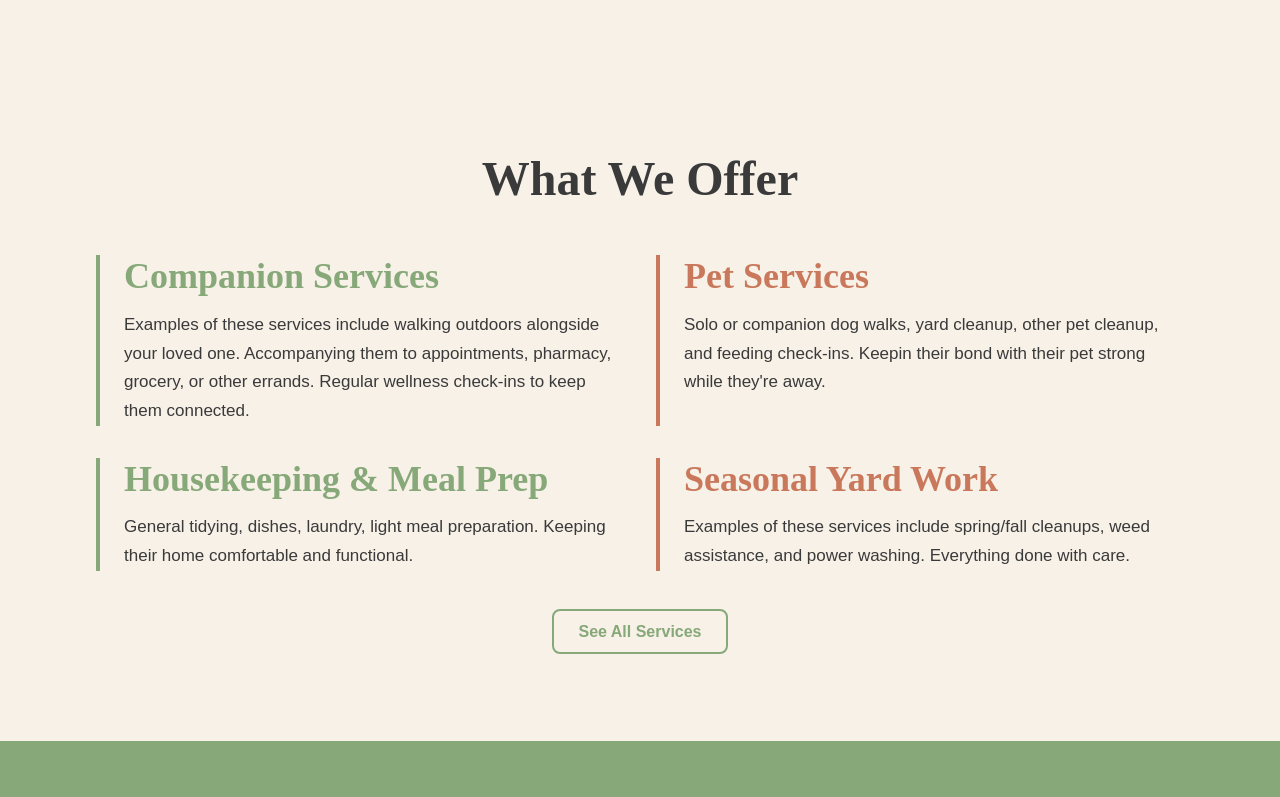
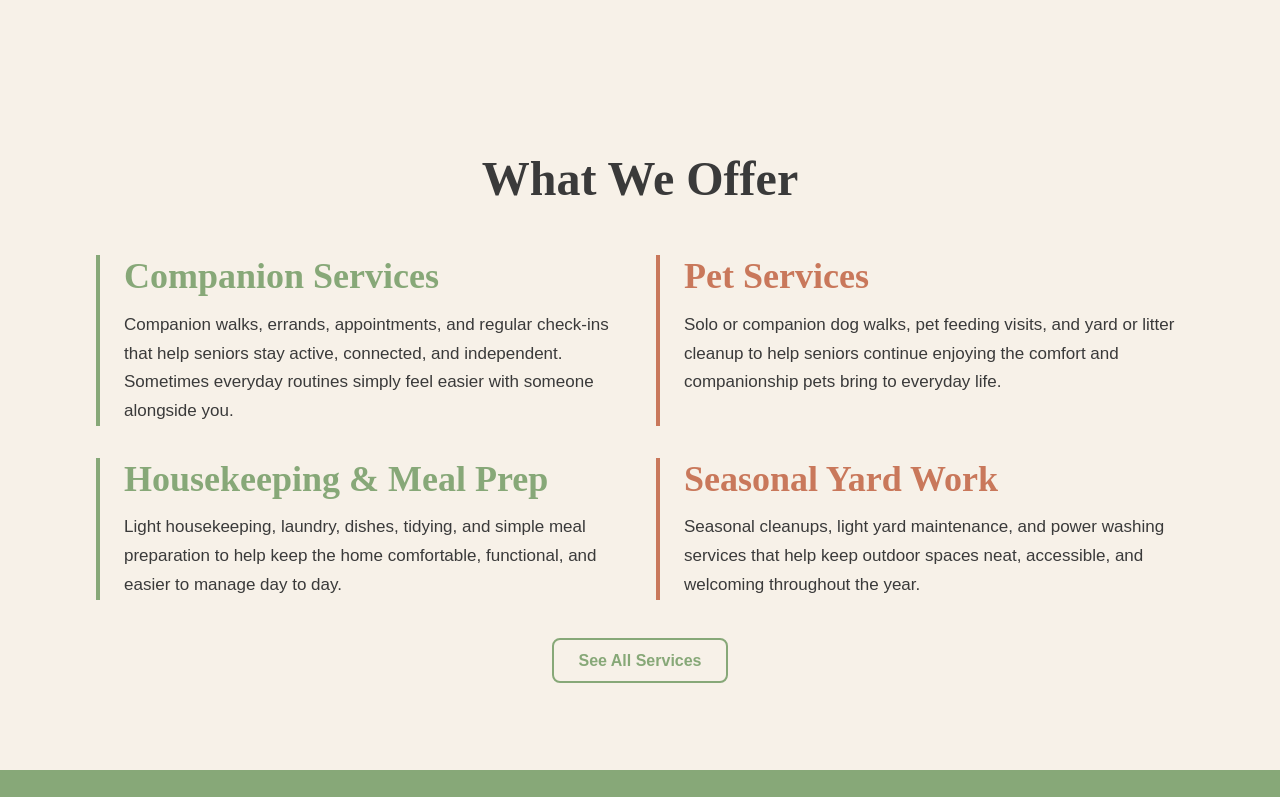
Before and after one commit to GoodCompanySCS/goodcompany-scs, a Next.js app: page / in a window 1280 px wide. Shown: the part 588-1385 px from the top of the page. Built offline with nearby package versions, Linux system fonts and the light colour scheme.

Commit message:
Update page.tsx

```diff
--- a/app/page.tsx
+++ b/app/page.tsx
@@ -71,19 +71,19 @@ export default function Home() {
           <div className="grid grid-cols-1 md:grid-cols-2 gap-8">
             <div style={{ borderLeftColor: 'var(--sage)', borderLeftWidth: '4px' }} className="pl-6">
               <h3 style={{ color: 'var(--sage)' }} className="mb-3">Companion Services</h3>
-              <p>Examples of these services include walking outdoors alongside your loved one. Accompanying them to appointments, pharmacy, grocery, or other errands. Regular wellness check-ins to keep them connected.</p>
+              <p>Companion walks, errands, appointments, and regular check-ins that help seniors stay active, connected, and independent. Sometimes everyday routines simply feel easier with someone alongside you.</p>
             </div>
             <div style={{ borderLeftColor: 'var(--terracotta)', borderLeftWidth: '4px' }} className="pl-6">
               <h3 style={{ color: 'var(--terracotta)' }} className="mb-3">Pet Services</h3>
-              <p>Solo or companion dog walks, yard cleanup, other pet cleanup, and feeding check-ins. Keepin their bond with their pet strong while they're away.</p>
+              <p>Solo or companion dog walks, pet feeding visits, and yard or litter cleanup to help seniors continue enjoying the comfort and companionship pets bring to everyday life.</p>
             </div>
             <div style={{ borderLeftColor: 'var(--sage)', borderLeftWidth: '4px' }} className="pl-6">
               <h3 style={{ color: 'var(--sage)' }} className="mb-3">Housekeeping & Meal Prep</h3>
-              <p>General tidying, dishes, laundry, light meal preparation. Keeping their home comfortable and functional.</p>
+              <p>Light housekeeping, laundry, dishes, tidying, and simple meal preparation to help keep the home comfortable, functional, and easier to manage day to day.</p>
             </div>
             <div style={{ borderLeftColor: 'var(--terracotta)', borderLeftWidth: '4px' }} className="pl-6">
               <h3 style={{ color: 'var(--terracotta)' }} className="mb-3">Seasonal Yard Work</h3>
-              <p>Examples of these services include spring/fall cleanups, weed assistance, and power washing. Everything done with care.</p>
+              <p>Seasonal cleanups, light yard maintenance, and power washing services that help keep outdoor spaces neat, accessible, and welcoming throughout the year.</p>
             </div>
           </div>
           <div className="mt-12 text-center">
```
